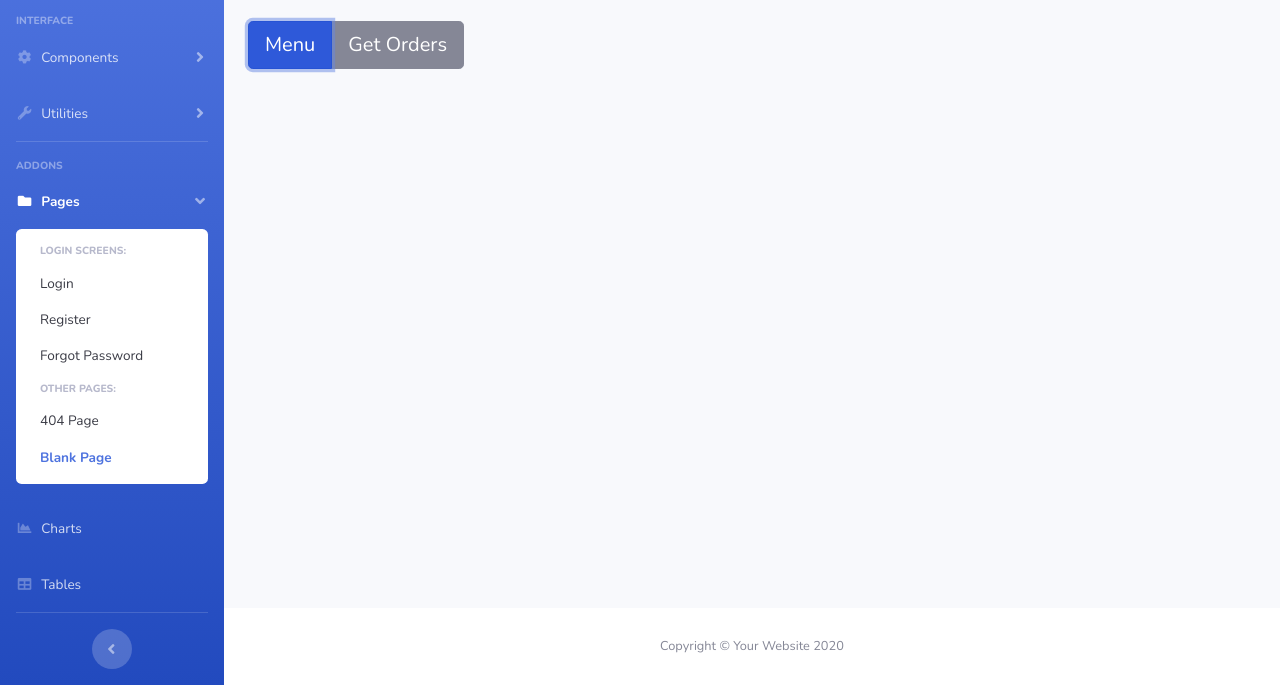
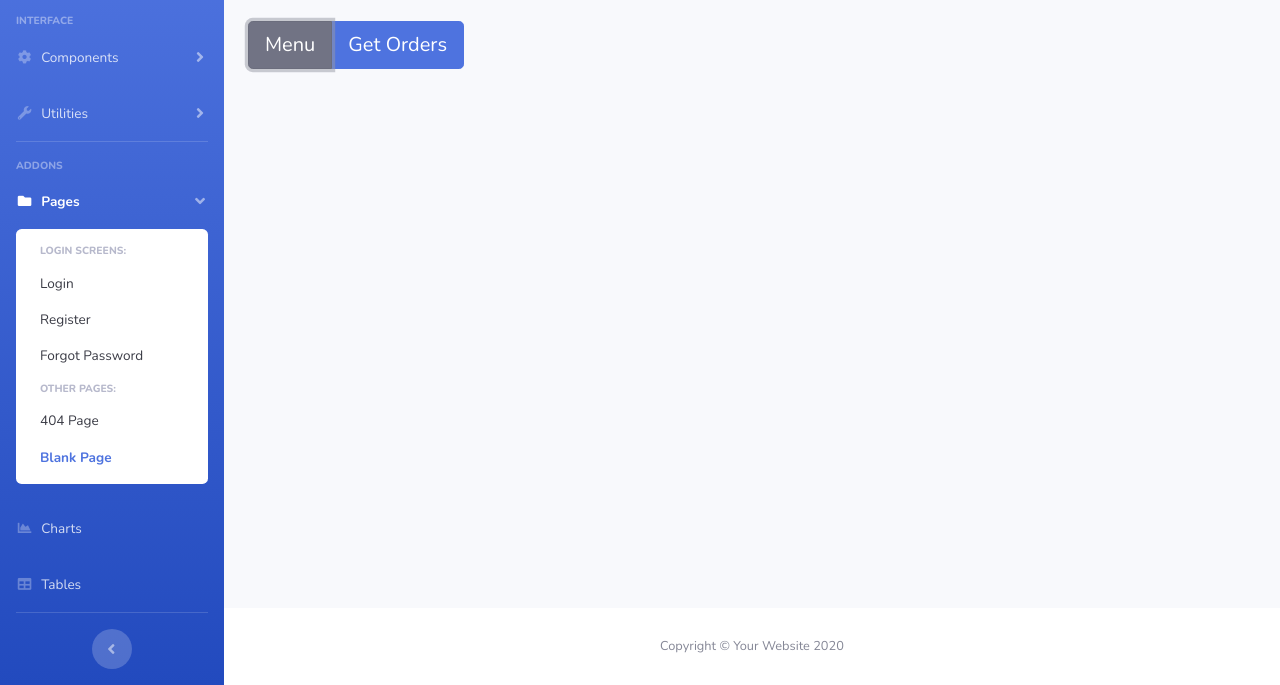
Before and after one commit to jundolor/seafood-ordering, a website with bundled scripts: page admin/blank.html in a window 1280 px wide. Both pictures are taken after a click on the button "Menu". Shown: the part 131-816 px from the top of the page. Built offline with nearby package versions, Linux system fonts and the light colour scheme.

Commit message:
Initialize JS for blank html page

```diff
--- a/admin/blank.html
+++ b/admin/blank.html
@@ -362,8 +362,8 @@
                     <!-- Page Heading -->
                     <h1 class="h3 mb-4 text-gray-800">Seaside Ordering</h1>
                     <div class="btn-group btn-group-lg">
-                        <button type="button" class="btn btn-primary">Menu</button>
-                        <button type="button" class="btn btn-secondary">Get Orders</button>
+                        <button id="btnMenu" type="button" class="btn btn-primary">Menu</button>
+                        <button id="btnOrders" type="button" class="btn btn-secondary">Get Orders</button>
                     </div>
 
                 </div>
@@ -423,6 +423,9 @@
     <!-- Custom scripts for all pages-->
     <script src="js/sb-admin-2.min.js"></script>
 
+    <!--Custom scripts for this page-->
+    <script src="js/blank.js"></script>
+
 </body>
 
 </html>
--- /dev/null
+++ b/admin/js/blank.js
@@ -0,0 +1,20 @@
+//iniatialize the variables
+const btnMenu = document.querySelector("#btnMenu");
+const btnOrders = document.querySelector("#btnOrders");
+
+//initialize common functions
+const togButtons = () => {
+    btnMenu.classList.toggle("btn-primary");
+    btnMenu.classList.toggle("btn-secondary");
+
+    btnOrders.classList.toggle("btn-primary");
+    btnOrders.classList.toggle("btn-secondary");
+}
+
+btnMenu.addEventListener("click", function(){
+    togButtons();
+});
+
+btnOrders.addEventListener("click", function(){
+    togButtons();
+});
```
